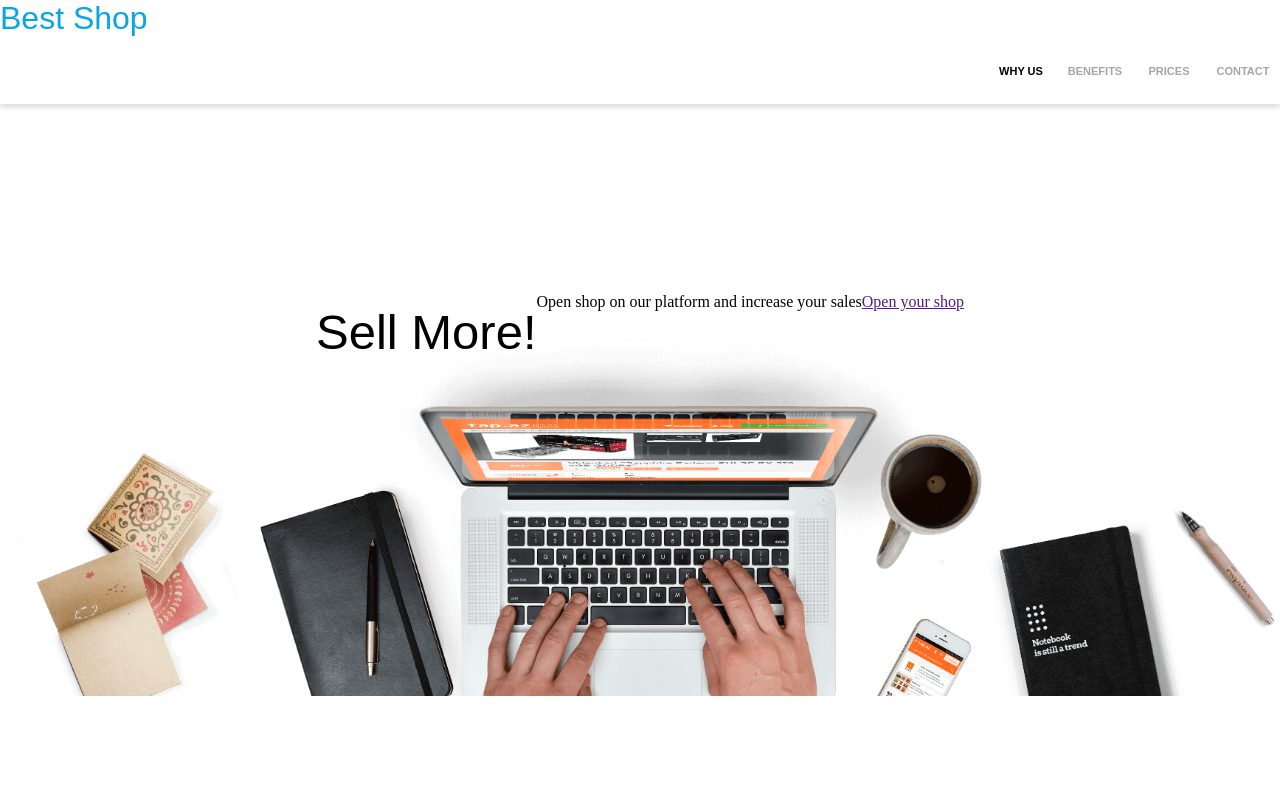
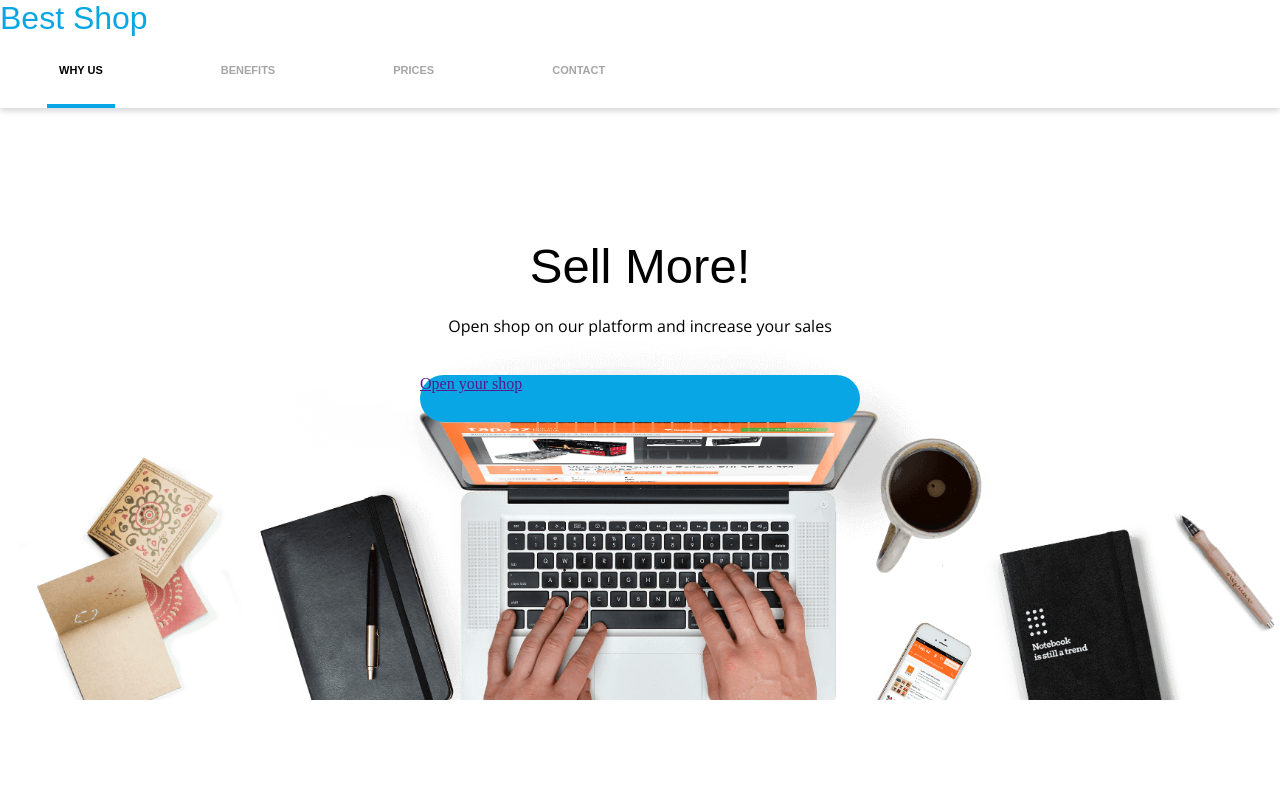
Before and after one commit to KamilaGrabowska/BestShop, a plain HTML site: page index.html in a window 1280 px wide. Shown: the top 800 px of the page. Drawn offline with nearby package versions, Linux system fonts and the light colour scheme.

Commit message:
added new style to style.css

```diff
--- a/src/css/style.css
+++ b/src/css/style.css
@@ -20,6 +20,8 @@
 
 html, body {
     font-size: 16px;
+     box-sizing: border-box;
+
 }
 
 .intro{}
@@ -28,9 +30,14 @@ html, body {
    background-color: var(--color-white);
     box-shadow: 0 .1875rem .375rem #00000029;
     width: 100%;
+
 }
 .header .header__inner{
-
+    max-width: 84.25rem;
+    display: flex;
+    justify-content: space-between;
+    align-items: center;
+    margin-inline: auto;
 }
 
 
@@ -38,7 +45,6 @@ html, body {
     color: var(--primary-color);
     font-size: 2rem;
     text-decoration: none;
-    text-align: left;
     font-family: 'Releway Light', sans-serif;
     font-weight: 300;
 
@@ -46,11 +52,14 @@ html, body {
 
 .menu{
     display:flex;
-    justify-content: flex-end;
-    }
+        }
 
 .menu .menu__item.menu__item--active{
     color: var(--color-black);
+    border-bottom-width: .25rem;
+    border-bottom-color: var(--primary-color);
+    border-bottom-style: solid;
+
 
 }
 
@@ -60,16 +69,22 @@ html, body {
     font-size: .6875rem;
     text-transform: uppercase;
     text-decoration: none;
-    font-weight: bold ;
-    min-width: 4.625rem;
+    font-weight: 700 ;
     text-align: center;
-    padding-top: 1.75rem;
-    padding-bottom: 1.6875rem ;
+    padding-top: 1.6875rem;
+    padding-bottom: 1.75rem;
+    padding-inline: .75rem;
+    transition: all 200ms ease-in-out;
+    margin-inline: 2.9375rem;
+
 
 
 }
 
-.hero{}
+.hero{
+
+
+}
 .hero .hero__bg{
     background-image: url("../assets/Background.png");
     background-repeat: no-repeat;
@@ -77,13 +92,18 @@ html, body {
     background-position: center;
     min-height: 100vh;
 
+
+
 }
 
 .hero .hero__inner {
+    max-width: 84.5rem;
     display: flex;
     justify-content: center;
     align-items: center;
-    font-weight: normal;
+    flex-direction: column;
+    color: var(--color-black);
+
 
 
  }
@@ -94,18 +114,36 @@ html, body {
     font-size: 3.0625rem;
     text-align: center;
     justify-content: center;
-    font-weight: 300;
-    margin-top: 12.5rem;
-    margin-bottom: 8.6875rem;
-
-
+    font-weight: 400;
+    margin-top: 8.125rem;
+    margin-bottom: 1.25rem;
 
 
 
 }
-.hero .hero__lead{}
+.hero .hero__lead{
+    font-size: 1rem;
+    font-family:'Open Sans',sans-serif ;
+    font-weight: 400;
+    text-decoration: none;
+    color: var(--color-black) ;
+    text-align: center;
+   line-height: 1.375rem;
+    margin-bottom: 2.375rem;
+    margin-top: 0;
+    max-width: 65.375rem
 
-.hero .hero__btn{}
+
+}
+
+.hero .hero__btn.btn.btn-large{
+    background-color: var(--primary-color);
+    border-radius: 2.5rem;
+    min-width: 27.5rem;
+    min-height: 2.9375rem;
+
+}
+
 
 .info{}
 .info .info__hdl{}
```
